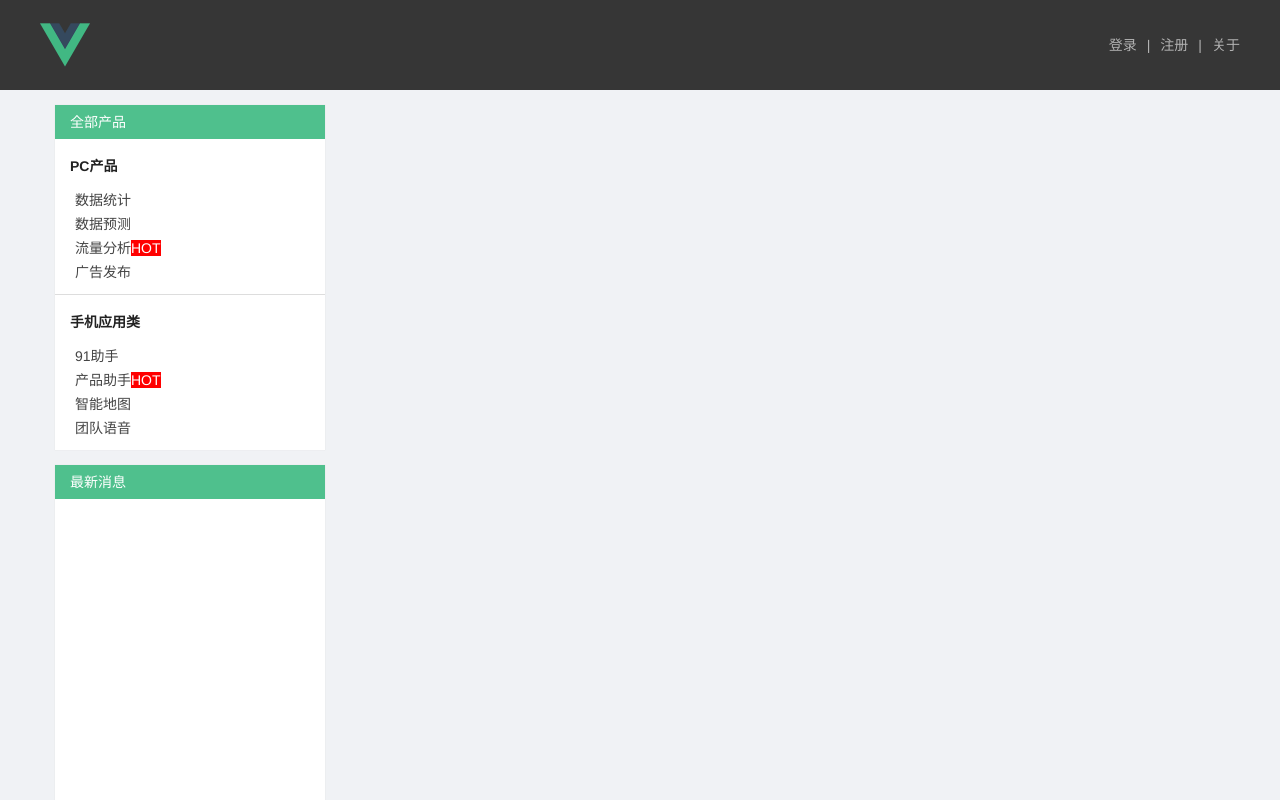
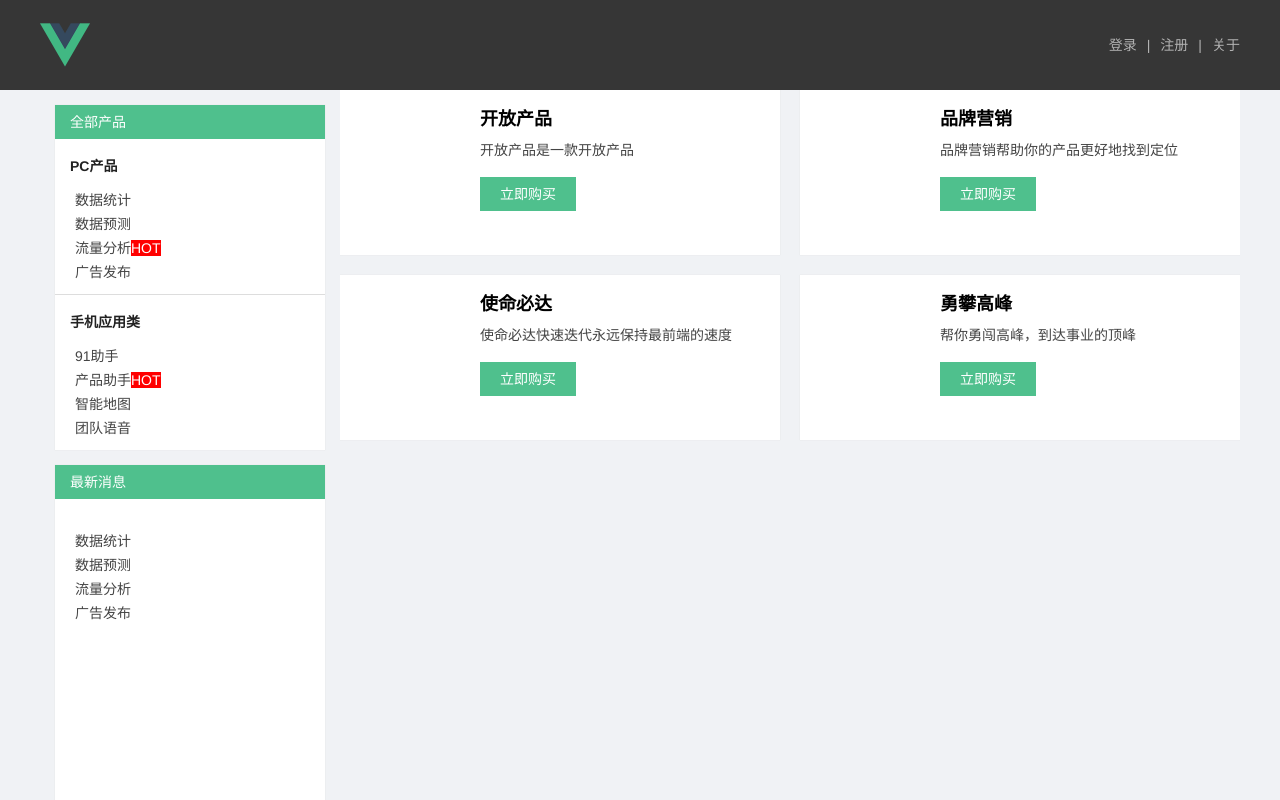
Before and after one commit to ruananqing/vue-project, a Vue app: page / in a window 1280 px wide. Shown: the top 800 px of the page. Built offline with nearby package versions, Linux system fonts and the light colour scheme.

Commit message:
vue-project v0.2
add some function index-right in the index.vue page

```diff
--- a/src/pages/index.vue
+++ b/src/pages/index.vue
@@ -17,12 +17,22 @@
       <div class="index-left-block lastest-news">
         <h2>最新消息</h2>
         <ul>
-
+          <li v-for="item in newsList">{{ item.title}}</li>
         </ul>
       </div>
     </div>
     <div class="index-right">
-      <div class="index-board-list"></div>
+      <div class="index-board-list">
+        <div class="index-board-item" v-for="(item, index) in boardList" :class="{'line-last' : index % 2 != 0}">
+          <div class="index-board-item-inner">
+            <h2>{{ item.title }}</h2>
+            <p>{{ item.description }}</p>
+            <div class="index-board-button">
+              <a href="" class="button">立即购买</a>
+            </div>
+          </div>
+        </div>
+      </div>
     </div>
   </div>
 </template>
@@ -30,6 +40,55 @@
   export default {
       data() {
           return {
+            boardList: [
+              {
+                title: '开放产品',
+                description: '开放产品是一款开放产品',
+                id: 'car',
+                toKey: 'analysis',
+                saleout: false
+              },
+              {
+                title: '品牌营销',
+                description: '品牌营销帮助你的产品更好地找到定位',
+                id: 'earth',
+                toKey: 'count',
+                saleout: false
+              },
+              {
+                title: '使命必达',
+                description: '使命必达快速迭代永远保持最前端的速度',
+                id: 'loud',
+                toKey: 'forecast',
+                saleout: true
+              },
+              {
+                title: '勇攀高峰',
+                description: '帮你勇闯高峰，到达事业的顶峰',
+                id: 'hill',
+                toKey: 'publish',
+                saleout: false
+              }
+            ],
+            newsList: [
+              {
+                title: '数据统计',
+                url: 'http://starcraft.com'
+              },
+              {
+                title: '数据预测',
+                url: 'http://warcraft.com'
+              },
+              {
+                title: '流量分析',
+                url: 'http://overwatch.com',
+                hot: true
+              },
+              {
+                title: '广告发布',
+                url: 'http://hearstone.com'
+              }
+            ],
             productList: {
               pc: {
                 title: 'PC产品',
```
Also changed, not shown: 9 other files (tests, documents, lock files or other folders).
